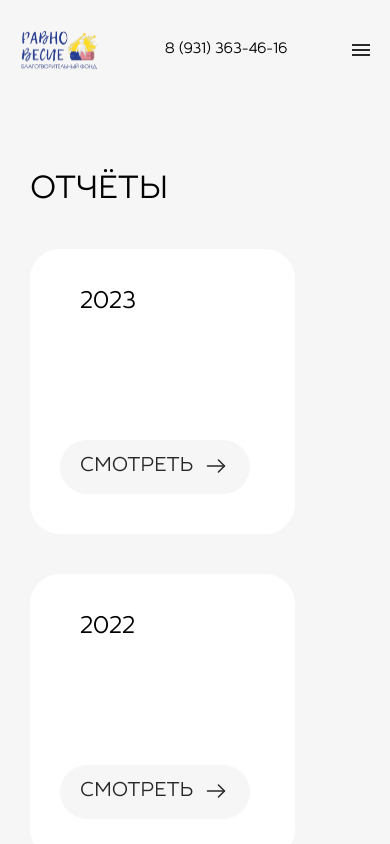
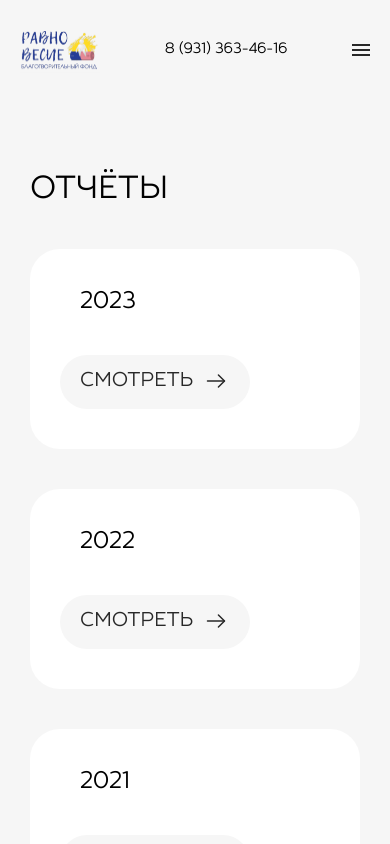
Before and after one commit to thirdmadman/fond-ravnovesie.ru_2023, a Next.js app: page /reports in a window 390 px wide. Shown: the top 844 px of the page. Built offline with nearby package versions, Linux system fonts and the light colour scheme.

Commit message:
feat: add layout for tablet-m

```diff
--- a/src/styles/reports/reportCard.scss
+++ b/src/styles/reports/reportCard.scss
@@ -10,10 +10,12 @@
 
   @media screen and (max-width: $layout-breakpoint-desktop-xs) {
     max-width: 265px;
+    padding: 40px 30px;
   }
 
-  @media screen and (max-width: $layout-breakpoint-desktop-xs) {
-    padding: 40px 30px;
+  @media screen and (max-width: $layout-breakpoint-tablet-m) {
+    max-width: 430px;
+    min-height: 200px;
   }
 
   display: flex;
```
